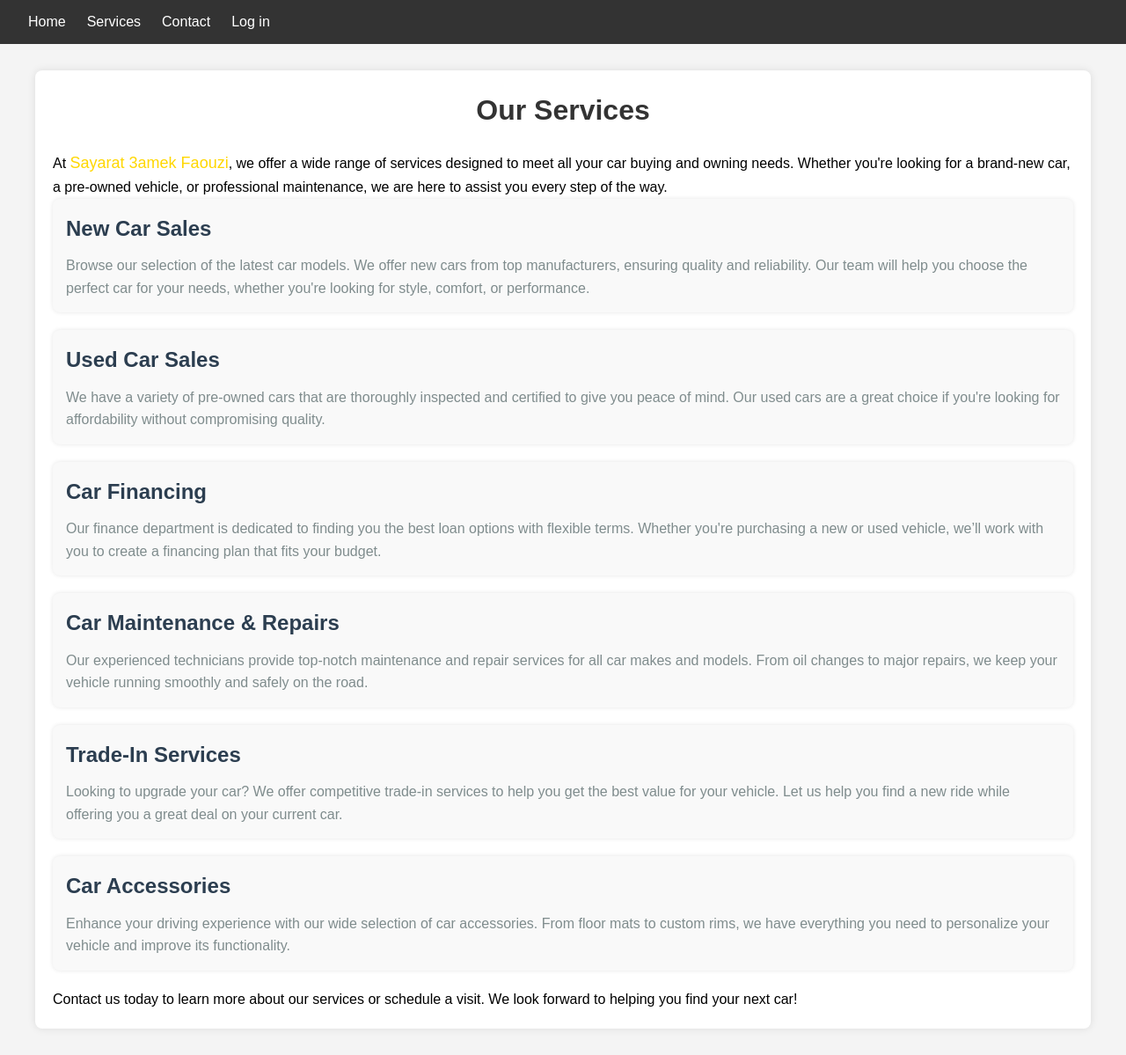
After one commit to Anwer-Jammali/garage-php, a PHP site: page /services.php in a window 1280 px wide. The commit adds this page. Shown: the whole page at 88% size. Run offline with PHP 8.4, Linux system fonts and the light colour scheme.

Commit message:
added about us / services page with style

```diff
--- a/parts/navbar.php
+++ b/parts/navbar.php
@@ -31,6 +31,12 @@
           if(isset($_POST["home"])){
             header("location:index.php");
           }
+          if(isset($_POST["contact"])){
+            header("location:contact.php");
+          }
+          if(isset($_POST["services"])){
+            header("location:services.php");
+          }
         ?>
       </form>
       <?php
--- /dev/null
+++ b/services.php
@@ -0,0 +1,52 @@
+<!DOCTYPE html>
+<html lang="en">
+<head>
+    <meta charset="UTF-8">
+    <meta name="viewport" content="width=device-width, initial-scale=1.0">
+    <title>Our Services</title>
+    <link rel="stylesheet" href="parts/navbarcss.css">
+    <link rel="stylesheet" href="style.css">
+</head>
+<body>
+    <?php include 'parts/navbar.php';?>
+
+    <div class="service-container">
+        <h1>Our Services</h1>
+
+        <p>At <span style="color:gold;font-size:large;">Sayarat 3amek Faouzi</span>, we offer a wide range of services designed to meet all your car buying and owning needs. Whether you're looking for a brand-new car, a pre-owned vehicle, or professional maintenance, we are here to assist you every step of the way.</p>
+
+        <div class="service-item">
+            <h2>New Car Sales</h2>
+            <p>Browse our selection of the latest car models. We offer new cars from top manufacturers, ensuring quality and reliability. Our team will help you choose the perfect car for your needs, whether you're looking for style, comfort, or performance.</p>
+        </div>
+
+        <div class="service-item">
+            <h2>Used Car Sales</h2>
+            <p>We have a variety of pre-owned cars that are thoroughly inspected and certified to give you peace of mind. Our used cars are a great choice if you're looking for affordability without compromising quality.</p>
+        </div>
+
+        <div class="service-item">
+            <h2>Car Financing</h2>
+            <p>Our finance department is dedicated to finding you the best loan options with flexible terms. Whether you're purchasing a new or used vehicle, we’ll work with you to create a financing plan that fits your budget.</p>
+        </div>
+
+        <div class="service-item">
+            <h2>Car Maintenance & Repairs</h2>
+            <p>Our experienced technicians provide top-notch maintenance and repair services for all car makes and models. From oil changes to major repairs, we keep your vehicle running smoothly and safely on the road.</p>
+        </div>
+
+        <div class="service-item">
+            <h2>Trade-In Services</h2>
+            <p>Looking to upgrade your car? We offer competitive trade-in services to help you get the best value for your vehicle. Let us help you find a new ride while offering you a great deal on your current car.</p>
+        </div>
+
+        <div class="service-item">
+            <h2>Car Accessories</h2>
+            <p>Enhance your driving experience with our wide selection of car accessories. From floor mats to custom rims, we have everything you need to personalize your vehicle and improve its functionality.</p>
+        </div>
+
+        <p>Contact us today to learn more about our services or schedule a visit. We look forward to helping you find your next car!</p>
+    </div>
+
+</body>
+</html>
--- a/style.css
+++ b/style.css
@@ -116,3 +116,157 @@ body {
   cursor: not-allowed;
   opacity: 1;
 }
+
+/* General body styles */
+body {
+  font-family: Arial, sans-serif;
+  background-color: #f4f4f4;
+  margin: 0;
+  padding: 0;
+}
+
+/* Container for service section */
+.service-container {
+  max-width: 1200px;
+  margin: 30px auto;
+  padding: 20px;
+  background-color: #fff;
+  border-radius: 8px;
+  box-shadow: 0 0 10px rgba(0, 0, 0, 0.1);
+}
+
+/* Title */
+h1 {
+  text-align: center;
+  color: #333;
+  margin-bottom: 30px;
+}
+
+/* Service item styling */
+.service-item {
+  margin-bottom: 20px;
+  padding: 15px;
+  background-color: #f9f9f9;
+  border-radius: 8px;
+  box-shadow: 0 0 5px rgba(0, 0, 0, 0.1);
+}
+
+.service-item h2 {
+  color: #2c3e50;
+  font-size: 24px;
+  margin-bottom: 10px;
+}
+
+.service-item p {
+  color: #7f8c8d;
+  font-size: 16px;
+  line-height: 1.6;
+}
+
+/* Additional styling for links, if any */
+a {
+  color: #3498db;
+  text-decoration: none;
+}
+
+a:hover {
+  text-decoration: underline;
+}
+
+/* Responsive Design */
+@media (max-width: 768px) {
+  .service-container {
+      padding: 15px;
+  }
+
+  .service-item h2 {
+      font-size: 20px;
+  }
+
+  .service-item p {
+      font-size: 14px;
+  }
+}
+/* General about section styling */
+.about-container {
+  max-width: 1200px;
+  margin: 30px auto;
+  padding: 20px;
+  background-color: #fff;
+  border-radius: 8px;
+  box-shadow: 0 0 10px rgba(0, 0, 0, 0.1);
+}
+
+/* About section heading */
+h1 {
+  text-align: center;
+  color: #333;
+  margin-bottom: 20px;
+}
+
+/* Text content for the About Us paragraph */
+.about-container p {
+  color: #7f8c8d;
+  font-size: 16px;
+  line-height: 1.6;
+  margin-bottom: 30px;
+}
+
+/* Styling for creator section */
+.creator-section {
+  display: flex;
+  justify-content: space-around;
+  gap: 30px;
+  flex-wrap: wrap;
+}
+
+/* Individual creator card styling */
+.creator-card {
+  background-color: #080101;
+  padding: 20px;
+  border-radius: 8px;
+  border-bottom: gold 3px solid;
+  box-shadow: 0 0 5px rgba(0, 0, 0, 0.1);
+  width: 45%;
+  text-align: center;
+  transition: transform 0.3s ease-in-out;
+}
+
+.creator-card:hover {
+  transform: translateY(-10px);
+}
+
+/* Creator image styling */
+.creator-image {
+  width: 150px;
+  height: 150px;
+  border-radius: 50%;
+  object-fit: cover;
+  margin-bottom: 15px;
+}
+
+/* Creator name and role styling */
+.creator-card h2 {
+  color: #2c3e50;
+  font-size: 24px;
+  margin-bottom: 10px;
+}
+
+.creator-card p {
+  color: #ffffff;
+  font-size: 16px;
+  line-height: 1.6;
+}
+
+/* Mobile responsive styling */
+@media (max-width: 768px) {
+  .creator-section {
+      flex-direction: column;
+      align-items: center;
+  }
+
+  .creator-card {
+      width: 80%;
+      margin-bottom: 20px;
+  }
+}
```
Also changed, not shown: contact.php (added, +38 -0 lines).
